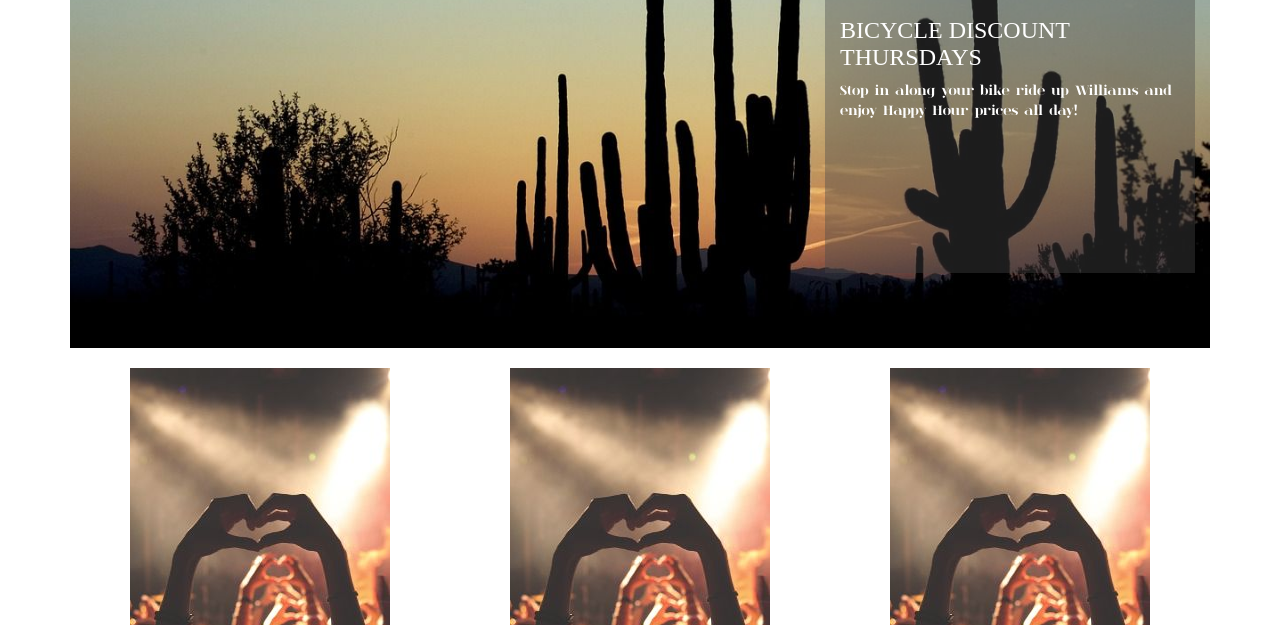
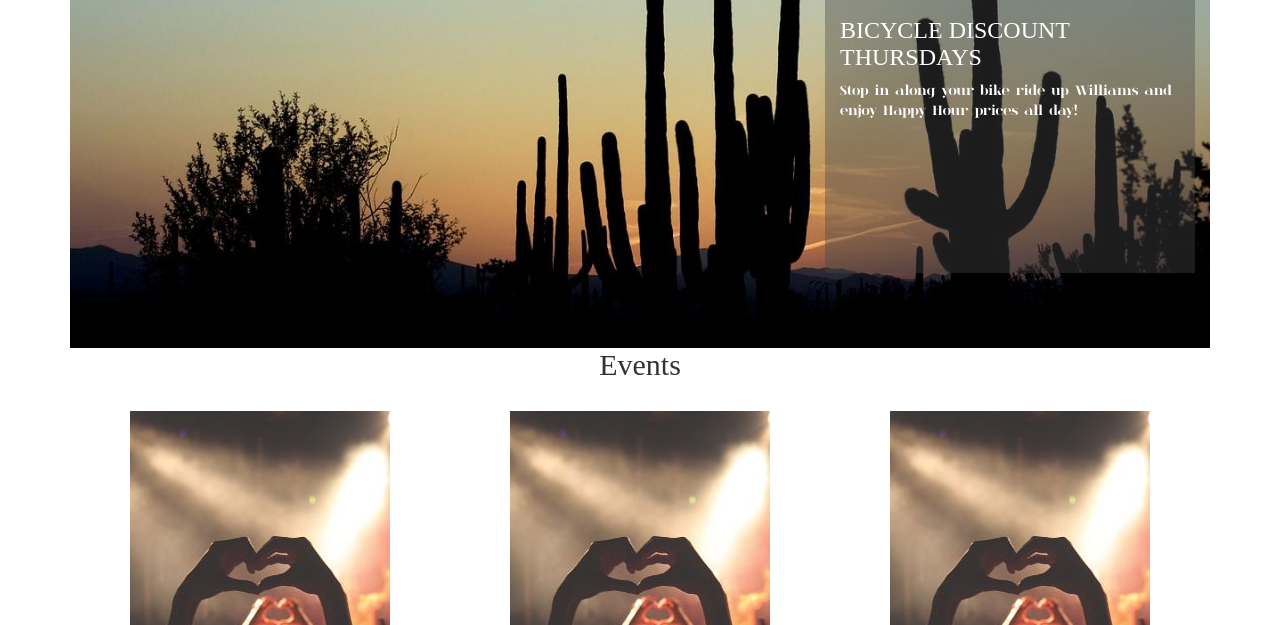
Before and after one commit to deleteriousEffect/wpsite, a website: page index.html in a window 1280 px wide. Shown: the part 475-1100 px from the top of the page. Drawn offline with nearby package versions, Linux system fonts and the light colour scheme; a web font is replaced by a local one.

Commit message:
add events heading

```diff
--- a/index.html
+++ b/index.html
@@ -90,6 +90,7 @@
         </div>
       </div>
       <div class="events" id="events">
+        <h2 class="text-center">Events</h2>
         <div class="events__event col-md-4">
           <div class="events__pic">
             <img width="260" alt="" src="imgs/no-band-pic.jpg" height="370">
```
